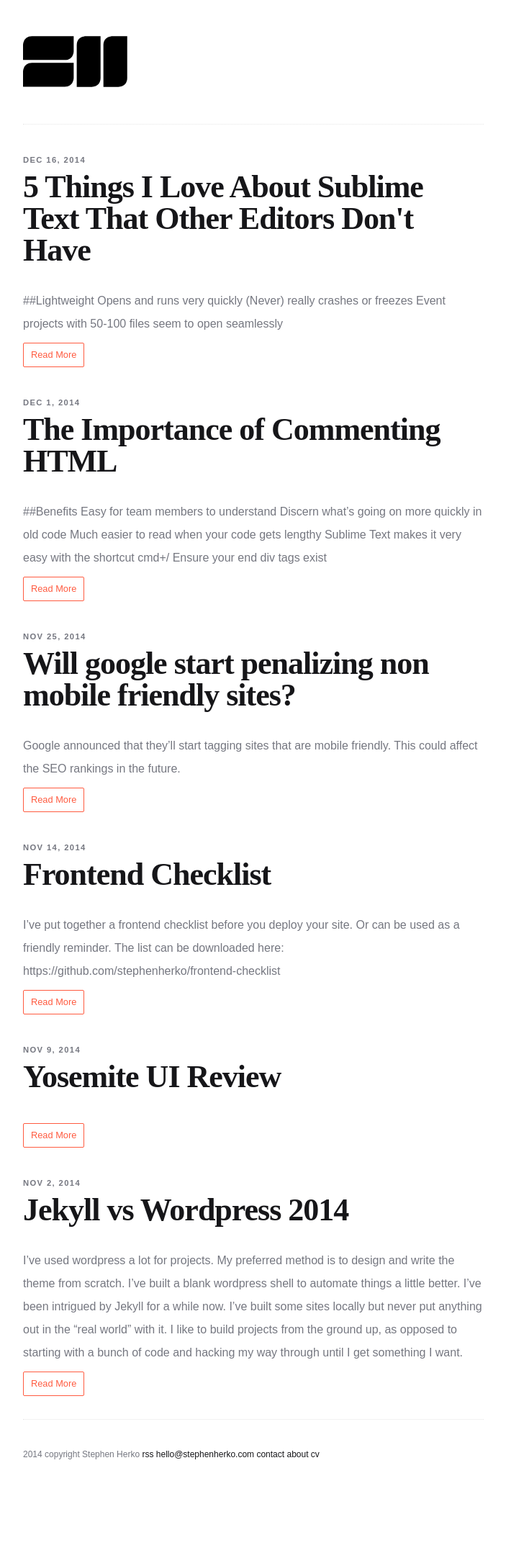
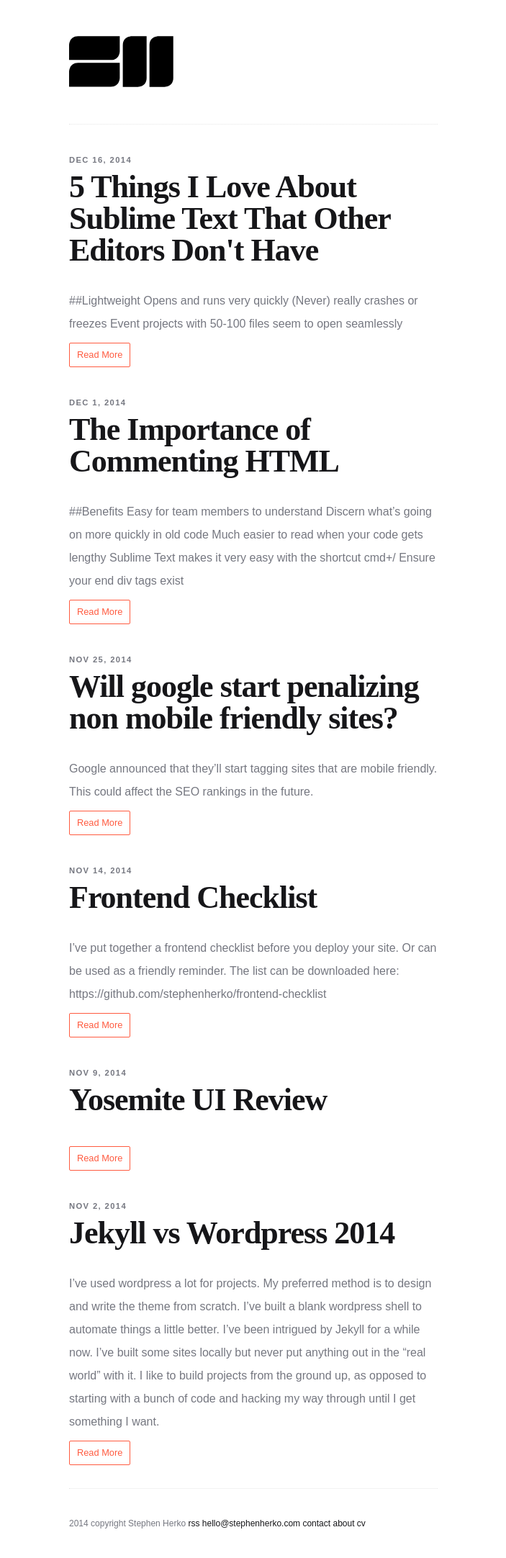
Before and after one commit to sherkoo/stephenherko.github.io, a Jekyll site: the page built from index.html, in a window 1280 px wide. Shown: the whole page at 72% size, without its empty margins (288-991 px from the left). Built offline with Jekyll 4.4.1, drawn with Linux system fonts in a browser that asks for light colours; some web fonts are replaced; before the commit the page ends 2068 px from its top, so only the background shows below that.

Commit message:
container 40%

```diff
--- a/_sass/_layouts/_grid.scss
+++ b/_sass/_layouts/_grid.scss
@@ -12,8 +12,7 @@
 
 .container{
   margin: 0 auto;
-  width: 50%;
-  // max-width: 768px;
+  width: 40%;
 }
 
 .clearfix{
```
Also changed, not shown: 2 other files.
